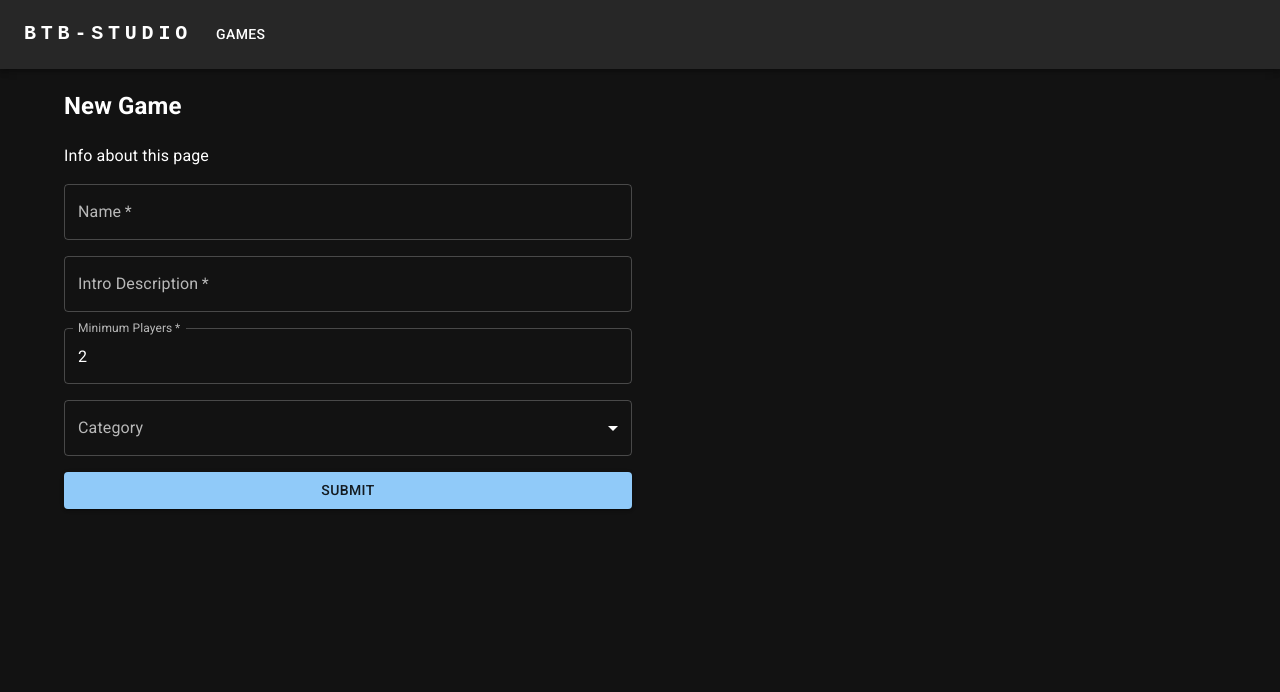
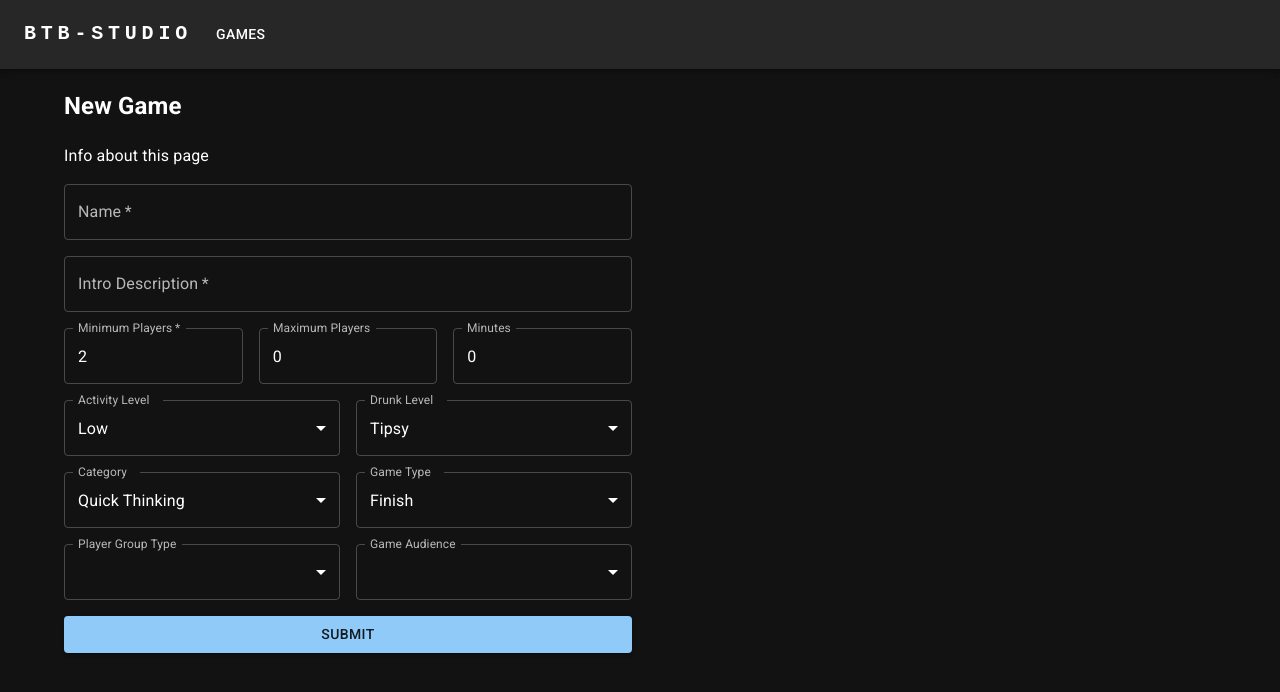
Before and after one commit to mahoote/btb-studio, a React (Vite) app: page /games in a window 1280 px wide. Shown: the top 692 px of the page. Built offline with nearby package versions, Linux system fonts and the light colour scheme.

Commit message:
Simple layout done

```diff
--- a/src/pages/newGamePage/components/newGameForm.tsx
+++ b/src/pages/newGamePage/components/newGameForm.tsx
@@ -3,6 +3,7 @@ import {
     Box,
     Button,
     FormControl,
+    Grid,
     InputLabel,
     MenuItem,
     Select,
@@ -13,9 +14,16 @@ import {
 function NewGameForm() {
     const [formData, setFormData] = useState({
         name: '',
-        category: '',
+        category: 1,
         introDescription: '',
         minPlayers: 2,
+        maxPlayers: 0,
+        activity: 0,
+        minutes: 0,
+        gameType: 1,
+        playerGroupType: 0,
+        gameAudience: 0,
+        drunk: 0,
     })
 
     const handleTextChange = (event: ChangeEvent<HTMLInputElement | HTMLTextAreaElement>) => {
@@ -35,7 +43,7 @@ function NewGameForm() {
         })
     }
 
-    const handleSelectChange = (event: SelectChangeEvent) => {
+    const handleSelectChange = (event: SelectChangeEvent<number> | SelectChangeEvent) => {
         const { name, value } = event.target
         setFormData({
             ...formData,
@@ -68,8 +76,11 @@ function NewGameForm() {
                 name="introDescription"
                 value={formData.introDescription}
                 onChange={handleTextChange}
+                multiline
                 required
             />
+            <Grid container spacing={2}>
+                <Grid item xs={12} sm={4}>
                     <TextField
                         label="Minimum Players"
                         variant="outlined"
@@ -79,7 +90,72 @@ function NewGameForm() {
                         value={formData.minPlayers}
                         onChange={handleNumberChange}
                         required
+                        fullWidth
                     />
+                </Grid>
+                <Grid item xs={12} sm={4}>
+                    <TextField
+                        label="Maximum Players"
+                        variant="outlined"
+                        name="maxPlayers"
+                        type="number"
+                        inputProps={{ min: 0 }}
+                        value={formData.maxPlayers}
+                        onChange={handleNumberChange}
+                        fullWidth
+                    />
+                </Grid>
+                <Grid item xs={12} sm={4}>
+                    <TextField
+                        label="Minutes"
+                        variant="outlined"
+                        name="minutes"
+                        type="number"
+                        inputProps={{ min: 0 }}
+                        value={formData.minutes}
+                        onChange={handleNumberChange}
+                        fullWidth
+                    />
+                </Grid>
+            </Grid>
+            <Grid container spacing={2}>
+                <Grid item xs={12} sm={6}>
+                    <FormControl variant="outlined" fullWidth>
+                        <InputLabel id="activity-label">Activity Level</InputLabel>
+                        <Select
+                            labelId="activity-label"
+                            label="Activity Level"
+                            name="activity"
+                            value={formData.activity}
+                            onChange={handleSelectChange}
+                            required
+                        >
+                            <MenuItem value={0}>Low</MenuItem>
+                            <MenuItem value={1}>Medium</MenuItem>
+                            <MenuItem value={2}>High</MenuItem>
+                        </Select>
+                    </FormControl>
+                </Grid>
+                <Grid item xs={12} sm={6}>
+                    <FormControl variant="outlined" fullWidth>
+                        <InputLabel id="drunk-label">Drunk Level</InputLabel>
+                        <Select
+                            labelId="drunk-label"
+                            label="Drunk Level"
+                            name="drunk"
+                            value={formData.drunk}
+                            onChange={handleSelectChange}
+                            required
+                        >
+                            <MenuItem value={0}>Tipsy</MenuItem>
+                            <MenuItem value={1}>Drunk</MenuItem>
+                            <MenuItem value={2}>Wasted</MenuItem>
+                        </Select>
+                    </FormControl>
+                </Grid>
+            </Grid>
+            <Grid container spacing={2}>
+                <Grid item xs={12} sm={6}>
                     <FormControl variant="outlined" fullWidth>
                         <InputLabel id="category-label">Category</InputLabel>
                         <Select
@@ -90,14 +166,70 @@ function NewGameForm() {
                             onChange={handleSelectChange}
                             required
                         >
+                            <MenuItem value={1}>Quick Thinking</MenuItem>
+                            <MenuItem value={2}>Category 2</MenuItem>
+                            <MenuItem value={3}>Category 3</MenuItem>
+                        </Select>
+                    </FormControl>
+                </Grid>
+                <Grid item xs={12} sm={6}>
+                    <FormControl variant="outlined" fullWidth>
+                        <InputLabel id="game-type-label">Game Type</InputLabel>
+                        <Select
+                            labelId="game-type-label"
+                            label="Game Type"
+                            name="gameType"
+                            value={formData.gameType}
+                            onChange={handleSelectChange}
+                            required
+                        >
+                            <MenuItem value={1}>Finish</MenuItem>
+                            <MenuItem value={2}>Forfeit</MenuItem>
+                            <MenuItem value={3}>Timed</MenuItem>
+                        </Select>
+                    </FormControl>
+                </Grid>
+            </Grid>
+            <Grid container spacing={2}>
+                <Grid item xs={12} sm={6}>
+                    <FormControl variant="outlined" fullWidth>
+                        <InputLabel id="player-group-type-label">Player Group Type</InputLabel>
+                        <Select
+                            labelId="player-group-type-label"
+                            label="Player Group Type"
+                            name="playerGroupType"
+                            value={formData.playerGroupType}
+                            onChange={handleSelectChange}
+                        >
                             <MenuItem value="">
                                 <em>None</em>
                             </MenuItem>
-                    <MenuItem value="category1">Category 1</MenuItem>
-                    <MenuItem value="category2">Category 2</MenuItem>
-                    <MenuItem value="category3">Category 3</MenuItem>
+                            <MenuItem value={1}>Even</MenuItem>
+                            <MenuItem value={2}>Odd</MenuItem>
+                            <MenuItem value={3}>Pairs</MenuItem>
                         </Select>
                     </FormControl>
+                </Grid>
+                <Grid item xs={12} sm={6}>
+                    <FormControl variant="outlined" fullWidth>
+                        <InputLabel id="game-audience-label">Game Audience</InputLabel>
+                        <Select
+                            labelId="game-audience-label"
+                            label="Game Audience"
+                            name="gameAudience"
+                            value={formData.gameAudience}
+                            onChange={handleSelectChange}
+                        >
+                            <MenuItem value="">
+                                <em>None</em>
+                            </MenuItem>
+                            <MenuItem value={1}>Friends</MenuItem>
+                            <MenuItem value={2}>Strangers</MenuItem>
+                        </Select>
+                    </FormControl>
+                </Grid>
+            </Grid>
+
             <Button type="submit" variant="contained" color="primary">
                 Submit
             </Button>
```
Lines whose indentation alone changed are shown as unchanged.
